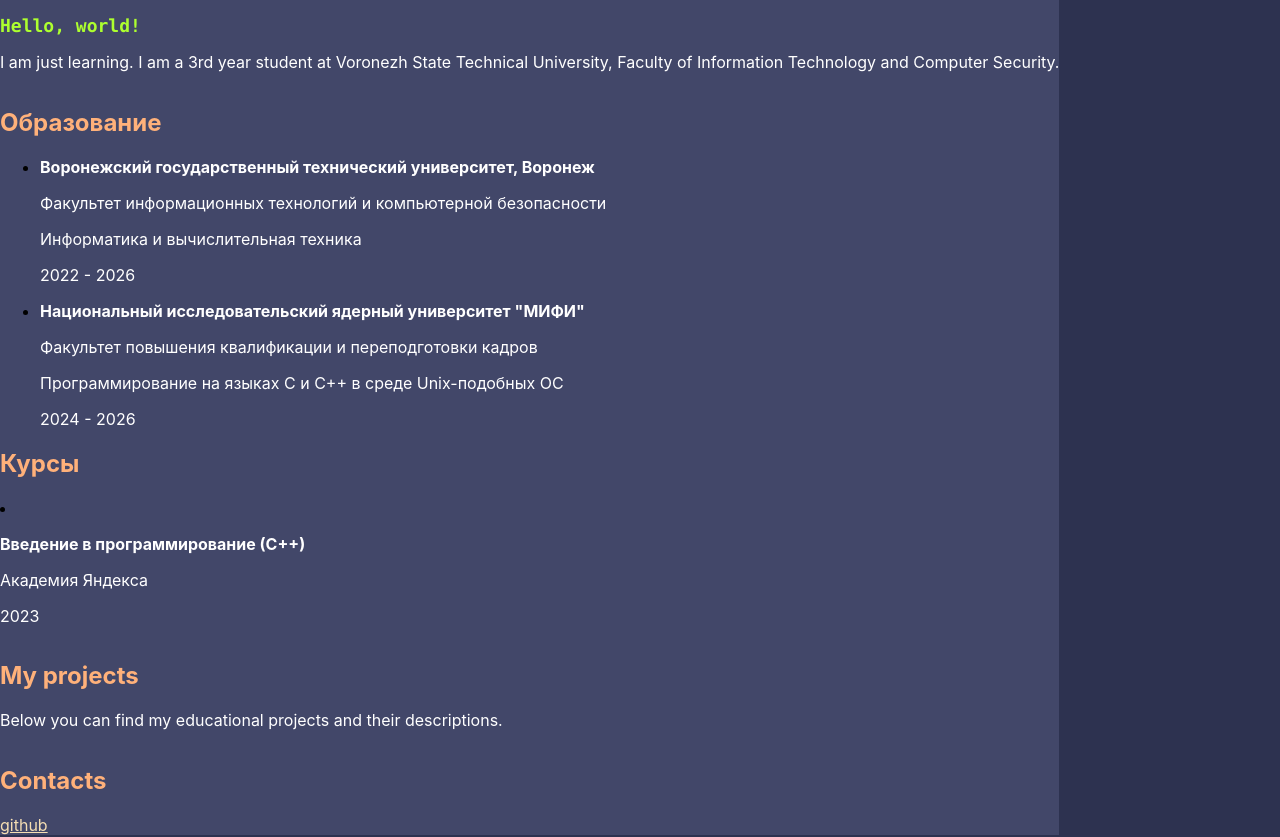
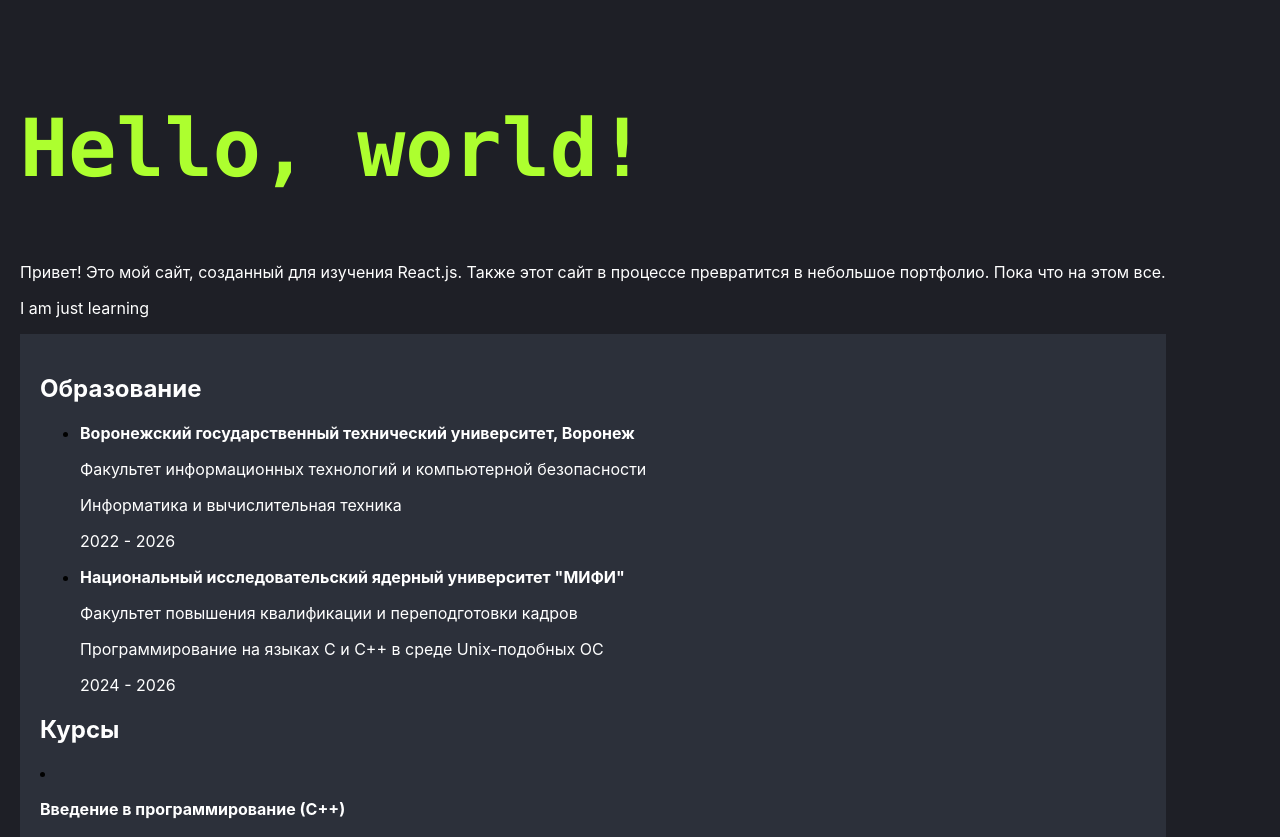
Before and after one commit to lyacsevna/AboutMe, a React (Create React App) app: page / in a window 1280 px wide. Shown: the top 837 px of the page. Built offline with nearby package versions, Linux system fonts and the light colour scheme.

Commit message:
Translated main information

```diff
--- a/src/App.css
+++ b/src/App.css
@@ -1,16 +1,17 @@
 .container {
-  display: flex;
-  flex-direction: column;
-
-
-  background-color: #424769;
+  margin-left: auto;
+  margin-right: auto;
+  padding: 20px;
 }
 
+.item {
+  background-color: #2c303a;
+  padding: 20px;
+  margin-bottom: 5%;
+}
 
 body {
-  display: flex;
-
-  background-color: #2d3250;
+  background-color: #1e1f26;
 
   font-family: -apple-system, BlinkMacSystemFont, 'Segoe UI', 'Roboto', 'Oxygen',
   'Ubuntu', 'Cantarell', 'Fira Sans', 'Droid Sans', 'Helvetica Neue',
@@ -22,15 +23,18 @@ h1 {
   font-family: source-code-pro, Menlo, Monaco, Consolas, 'Courier New',
     monospace;
   color: greenyellow;
-  font-size: large;
+  font-size: 80px;
 }
 
 a {
-  color: wheat;
+  color: #30a7e2;
 }
 
 h2 {
-  color: #ffb17a;
+  /*color: #26736a;*/
+  color: white;
+
+
 
 }
 
--- a/src/App.js
+++ b/src/App.js
@@ -3,20 +3,29 @@ import AboutMe from './components/aboutme';
 import Projects from './components/projects';
 import Contacts from './components/contacts';
 import EducationSection from './components/education'
+import HeaderFunction from './components/header'
 import './App.css';
 
 
 
 const App = () => {
   return (
-    <body>
-      <div className='container'>
-          <AboutMe/>
-          <EducationSection/>
-          <Projects />
-          <Contacts />
-      </div>
-    </body>
+    <><header>
+      <HeaderFunction />
+    </header><body>
+        <div className='container'>
+          <AboutMe />
+          <div className='item'>
+            <EducationSection />
+          </div>
+          <div className='item'>
+            <Projects />
+          </div>
+          <div className='item'>
+            <Contacts />
+          </div>
+        </div>
+      </body></>
   );
 };
 
--- a/src/components/aboutme.js
+++ b/src/components/aboutme.js
@@ -4,8 +4,12 @@ const AboutMe = () => {
     return (
         <section id="aboutme">
             <h1>Hello, world!</h1>
-            <p>I am just learning. I am a 3rd year student at Voronezh State Technical University,
-                Faculty of Information Technology and Computer Security.</p>
+
+            <p> Привет! Это мой сайт, созданный для изучения React.js.
+                Также этот сайт в процессе превратится в небольшое портфолио.
+                Пока что на этом все.
+            </p>
+            <p>I am just learning</p>
         </section>
     );
 };
--- a/src/components/contacts.js
+++ b/src/components/contacts.js
@@ -3,8 +3,8 @@ import React from 'react';
 const Contacts = () => {
     return (
         <section id="contacts">
-            <h2>Contacts</h2>
-            <a href = "https://github.com/lyacsevna">github</a>
+            <h2>Контакты</h2>
+            <a href = "https://github.com/lyacsevna">Мой GitHub</a>
         </section>
     );
 };
--- a/src/components/header.js
+++ b/src/components/header.js
@@ -0,0 +1,9 @@
+import React from "react";
+
+const HeaderFunction = () => {
+    return (
+        <p></p>
+    )
+}
+
+export default HeaderFunction;
--- a/src/components/projects.js
+++ b/src/components/projects.js
@@ -3,8 +3,8 @@ import React from 'react';
 const Projects = () => {
     return (
         <section id="projects">
-            <h2>My projects</h2>
-            <p>Below you can find my educational projects and their descriptions.</p>
+            <h2>Мои проекты</h2>
+            <p>Ниже вы можете ознакомиться с моими проектами и их кратким описанием.</p>
         </section>
     );
 };
```
